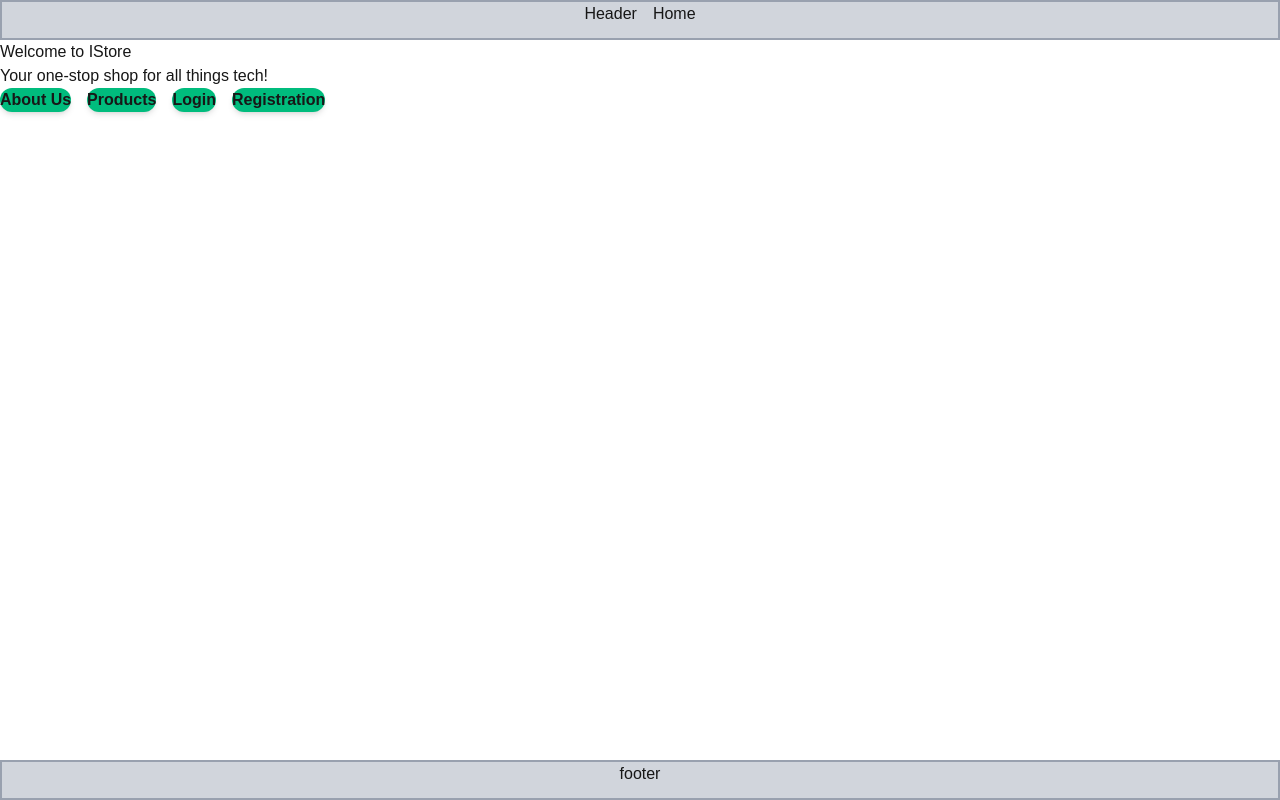
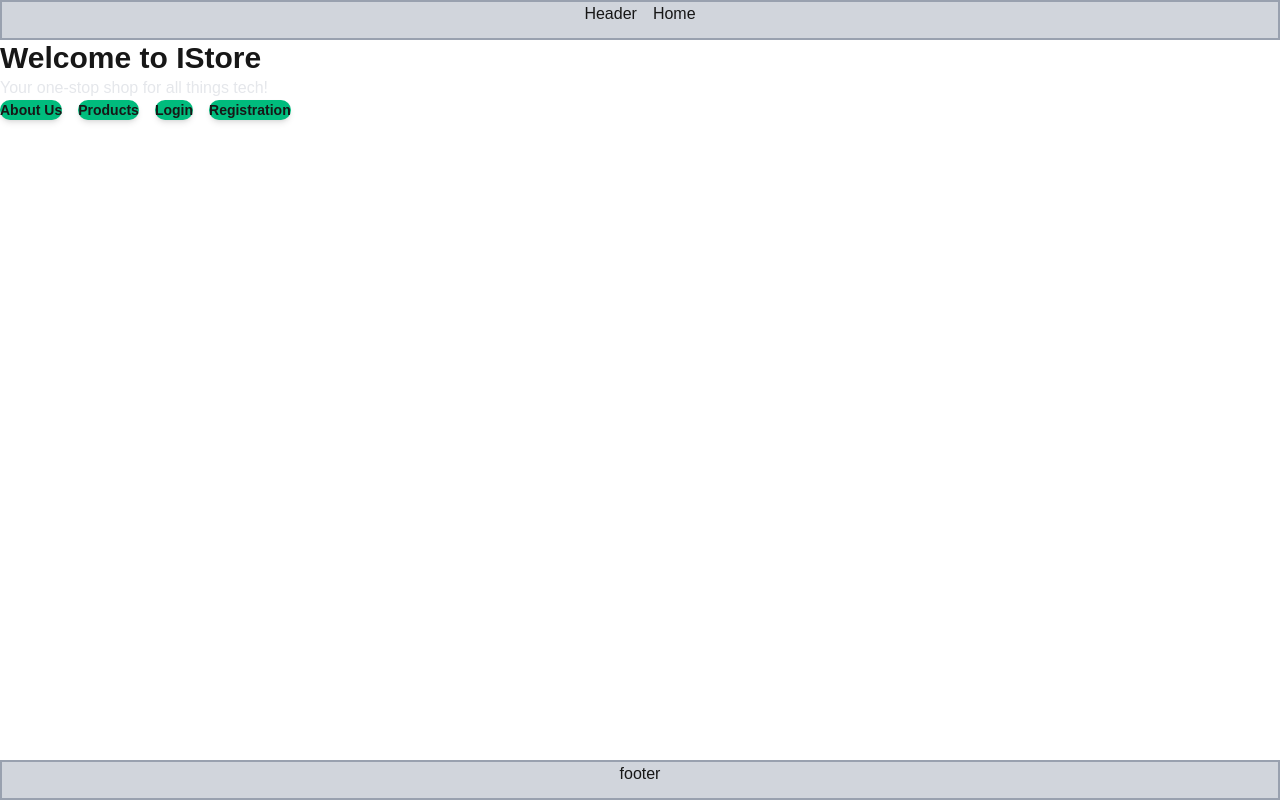
Before and after one commit to DmytroK-goit/IStore, a Next.js app: page / in a window 1280 px wide. Built offline with nearby package versions, Linux system fonts and the light colour scheme.

Commit message:
fixed style

```diff
--- a/src/app/page.tsx
+++ b/src/app/page.tsx
@@ -1,34 +1,7 @@
-import Link from "next/link";
+import Link from 'next/link';
 
-export default function Home() {
-  return (
-    <div>
-      <h1>Welcome to IStore</h1>
-      <p>Your one-stop shop for all things tech!</p>
-      <div
-        className="flex gap-4
-      mt-4"
-      >
-        <Link
-          href="/about"
-          className="    inline-block    px-6 py-2    text-white font-semibold
-    rounded-2xl
-    bg-emerald-500
-    shadow-md
-    hover:bg-emerald-600
-    hover:shadow-lg
-    transition
-    duration-300
-    ease-in-out
-    text-center
-  "
-        >
-          About Us
-        </Link>
-        <Link
-          className="
+const buttonClasses = `
   inline-block
-    px-6 py-2
     text-white
   font-semibold
   rounded-2xl
@@ -40,49 +13,29 @@ export default function Home() {
   duration-300
   ease-in-out
   text-center
-  "
-          href="/products"
-        >
+  w-full
+  sm:w-auto
+  text-sm
+
+`;
+
+export default function Home() {
+  return (
+    <div className="p-6 max-w-4xl mx-auto">
+      <h1 className="text-3xl font-bold mb-2">Welcome to IStore</h1>
+      <p className="text-gray-200 mb-4">Your one-stop shop for all things tech!</p>
+
+      <div className="flex flex-wrap gap-4 mt-4">
+        <Link href="/about" className={buttonClasses}>
+          About Us
+        </Link>
+        <Link href="/products" className={buttonClasses}>
           Products
         </Link>
-        <Link
-          className="
-    inline-block
-    px-6 py-2
-    text-white
-    font-semibold
-    rounded-2xl
-    bg-emerald-500
-    shadow-md
-    hover:bg-emerald-600
-    hover:shadow-lg
-    transition
-    duration-300
-    ease-in-out
-    text-center
-  "
-          href="/login"
-        >
+        <Link href="/login" className={buttonClasses}>
           Login
         </Link>
-        <Link
-          className="
-    inline-block
-    px-6 py-2
-    text-white
-    font-semibold
-    rounded-2xl
-    bg-emerald-500
-    shadow-md
-    hover:bg-emerald-600
-    hover:shadow-lg
-    transition
-    duration-300
-    ease-in-out
-    text-center
-  "
-          href="/register"
-        >
+        <Link href="/register" className={buttonClasses}>
           Registration
         </Link>
       </div>
```
Also changed, not shown: src/app/login/page.tsx (+18 -33 lines), 1 other file (tests, documents, lock files or other folders). Lines whose indentation alone changed are shown as unchanged.
